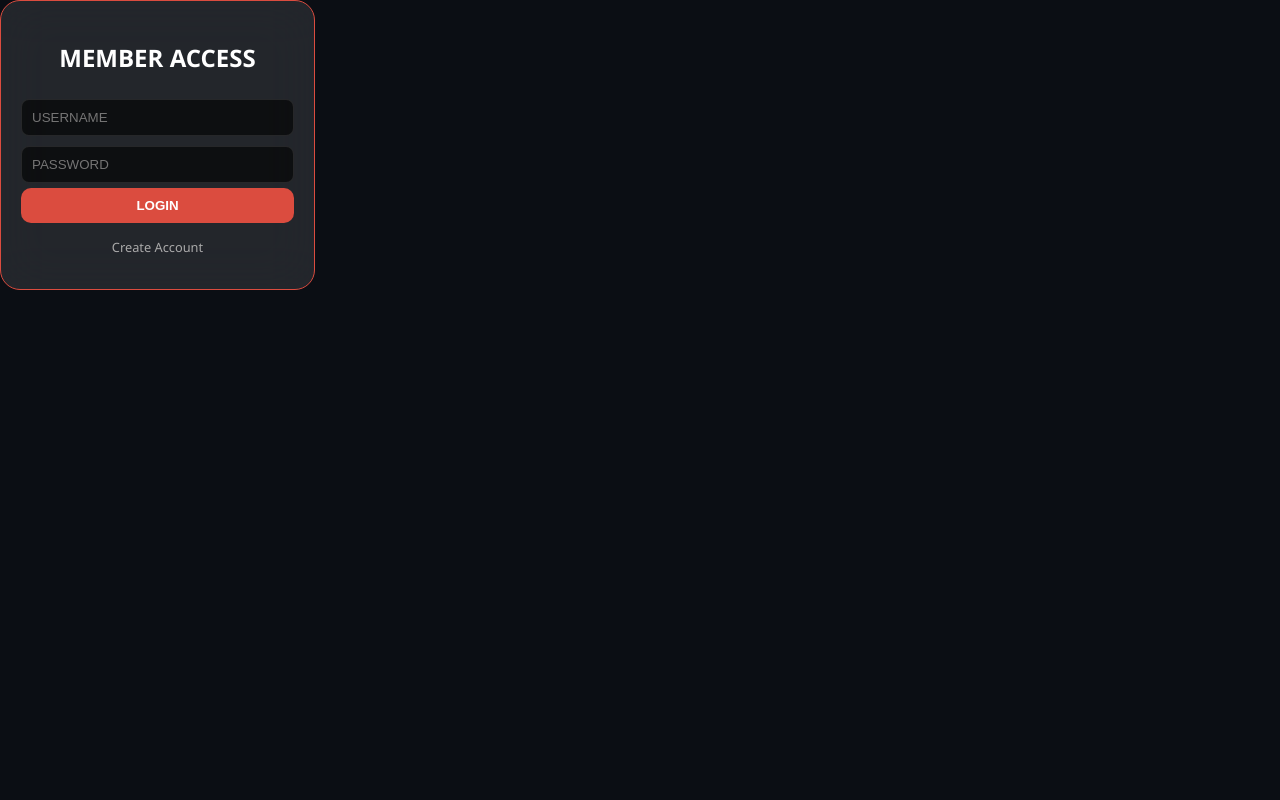
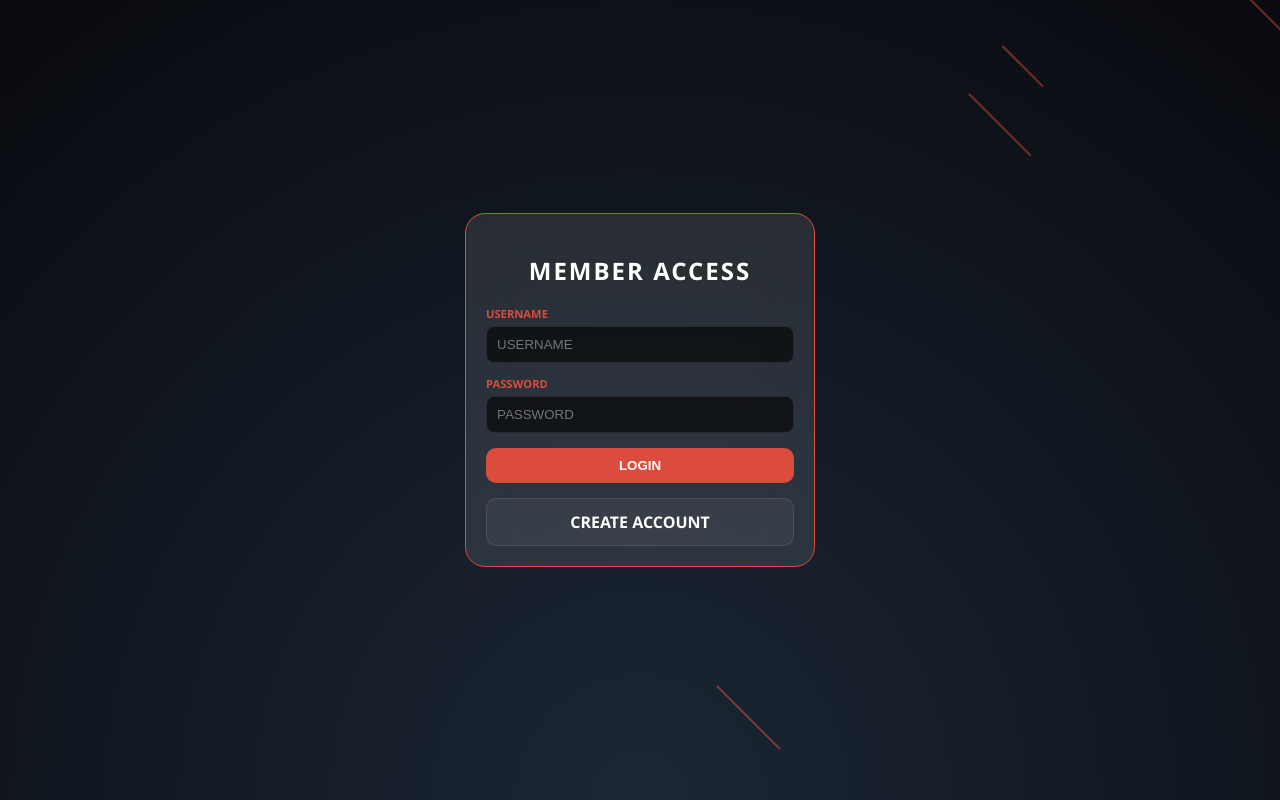
Before and after one commit to rathoddevraj5210-design/TODO-LISTER, a plain HTML site: page index.html in a window 1280 px wide. Drawn offline with Linux system fonts and the light colour scheme.

Commit message:
Update index.html

```diff
--- a/index.html
+++ b/index.html
@@ -16,19 +16,29 @@
         }
 
         body { font-family: 'Segoe UI', sans-serif; background: var(--bg-color); color: var(--text-color); margin: 0; overflow: hidden; display: flex; height: 100vh; width: 100vw; }
+
+        /* METEOR EFFECT */
+        #meteor-canvas { position: fixed; top: 0; left: 0; width: 100%; height: 100%; z-index: -1; background: radial-gradient(circle at bottom, #1b2735 0%, #090a0f 100%); }
+
         .overlay { position: fixed; top: 0; left: 0; width: 100%; height: 100%; background: rgba(0,0,0,0.6); z-index: 1400; display: none; }
 
+        /* AUTH BOX CENTERING */
+        #auth-container { position: fixed; top: 0; left: 0; width: 100%; height: 100%; display: flex; justify-content: center; align-items: center; z-index: 2000; }
+
+        /* CREATE ACCOUNT BUTTON FIX */
+        #auth-switch { display: block; width: 100%; padding: 12px; margin-top: 15px; background: rgba(255, 255, 255, 0.05); border: 1px solid var(--border-color); border-radius: 10px; color: #ffffff; text-align: center; font-weight: bold; cursor: pointer; transition: 0.3s; box-sizing: border-box; }
+        #auth-switch:hover { background: rgba(255, 255, 255, 0.15); border-color: var(--primary-color); }
+
         .header { position: fixed; top: 0; width: 100%; height: 70px; background: rgba(0,0,0,0.8); backdrop-filter: blur(10px); display: none; align-items: center; padding: 0 20px; z-index: 1000; border-bottom: 1px solid var(--border-color); box-sizing: border-box; }
-        .sidebar { position: fixed; left: -280px; top: 0; width: 260px; height: 100%; background: var(--sidebar-bg); backdrop-filter: blur(15px); transition: 0.3s ease; z-index: 1500; padding: 25px; box-sizing: border-box; display: flex; flex-direction: column; }
+        .sidebar { position: fixed; left: -280px; top: 0; width: 260px; height: 100%; background: var(--sidebar-bg); backdrop-filter: blur(15px); transition: 0.3s ease; z-index: 1500; padding: 25px; box-sizing: border-box; display: flex; flex-direction: column; will-change: left; }
         .sidebar.active { left: 0; }
 
-        .main-content { flex: 1; margin: 80px auto 0; width: 95%; max-width: 900px; overflow-y: auto; height: calc(100vh - 80px); padding-bottom: 100px; display: none; scrollbar-width: none; box-sizing: border-box; }
-        .square-glass { background: var(--glass-bg); backdrop-filter: blur(25px); border: 1px solid var(--accent-ring); border-radius: 20px; padding: 20px; box-sizing: border-box; margin-bottom: 20px; }
+        .main-content { flex: 1; margin: 80px auto 0; width: 95%; max-width: 900px; overflow-y: auto; height: calc(100vh - 80px); padding-bottom: 100px; display: none; scrollbar-width: none; box-sizing: border-box; will-change: opacity; }
+        .square-glass { background: var(--glass-bg); backdrop-filter: blur(25px); border: 1px solid var(--accent-ring); border-radius: 20px; padding: 20px; box-sizing: border-box; margin-bottom: 20px; transform: translateZ(0); }
 
         label { font-size: 0.7rem; font-weight: bold; color: var(--accent-ring); text-transform: uppercase; margin-top: 8px; display: block; }
         input, select, textarea { width: 100%; padding: 10px; margin: 5px 0; border-radius: 8px; border: 1px solid var(--border-color); background: rgba(0,0,0,0.6); color: white; box-sizing: border-box; }
 
-        /* CALENDAR SYSTEM */
         .mini-cal-container { margin: 10px 0; background: rgba(0,0,0,0.3); padding: 10px; border-radius: 12px; }
         .days-grid { display: grid; grid-template-columns: repeat(7, 1fr); gap: 4px; margin-top: 8px; }
         .day-cell { aspect-ratio: 1; display: flex; align-items: center; justify-content: center; font-size: 0.7rem; border-radius: 5px; cursor: pointer; background: rgba(255,255,255,0.05); }
@@ -50,15 +60,18 @@
 </head>
 <body>
 
+<canvas id="meteor-canvas"></canvas>
 <div class="overlay" id="overlay"></div>
 
 <div id="auth-container">
     <div class="square-glass" style="max-width: 350px; width:90%;">
-        <h2 style="text-align:center;">MEMBER ACCESS</h2>
+        <h2 style="text-align:center; letter-spacing: 2px;">MEMBER ACCESS</h2>
+        <label>Username</label>
         <input type="text" id="auth-user" placeholder="USERNAME" oninput="this.value = this.value.toUpperCase()">
+        <label>Password</label>
         <input type="password" id="auth-pass" placeholder="PASSWORD">
-        <button id="auth-btn" class="btn">LOGIN</button>
-        <p id="auth-switch" style="font-size:0.8rem; text-align:center; cursor:pointer; color:#aaa; margin-top:15px;">Create Account</p>
+        <button id="auth-btn" class="btn" style="margin-top: 10px;">LOGIN</button>
+        <div id="auth-switch">CREATE ACCOUNT</div>
     </div>
 </div>
 
@@ -73,15 +86,20 @@
         <p id="display-rank" style="color:gray; font-size: 0.7rem;">MEMBER</p>
     </div>
     <hr style="border:0; border-top:1px solid var(--border-color); margin:10px 0;">
-    <div class="nav-btn" data-page="add-task-page">➕ CREATE TASK</div>
-    <div class="nav-btn" data-page="my-list-page">📋 MY PRIVATE LIST</div>
-    <div class="nav-btn" data-page="global-feed-page">🌐 GLOBAL FEED</div>
+    <div class="nav-btn" data-page="add-task-page">➕ CREATE TASK</div> <br><br>
+
+
+    <div class="nav-btn" data-page="my-list-page">📋 MY PRIVATE LIST</div><br><br>
+
+
+    <div class="nav-btn" data-page="global-feed-page">🌐 GLOBAL FEED</div><br><br>
+
+
     <div class="nav-btn" data-page="social-hub-page">👥 SOCIAL HUB</div>
     <div onclick="location.reload()" style="margin-top:auto; color:#ff4d4d; cursor:pointer; padding: 12px; font-weight: bold;">LOGOUT</div>
 </div>
 
 <div class="main-content" id="main-content">
-
     <div id="add-task-page" class="page active">
         <div class="square-glass">
             <h3>New Cloud Entry</h3>
@@ -155,12 +173,38 @@
     let allTasks = [];
     let globalFilterDate = "";
 
+    // --- METEOR ANIMATION ENGINE ---
+    const canvas = document.getElementById('meteor-canvas');
+    const ctx = canvas.getContext('2d');
+    let meteors = [];
+
+    function resize() { canvas.width = window.innerWidth; canvas.height = window.innerHeight; }
+    window.onresize = resize; resize();
+
+    class Meteor {
+        constructor() { this.reset(); }
+        reset() {
+            this.x = Math.random() * canvas.width;
+            this.y = Math.random() * -canvas.height;
+            this.l = Math.random() * 50 + 20;
+            this.s = Math.random() * 8 + 4;
+        }
+        draw() {
+            ctx.beginPath(); ctx.strokeStyle = "rgba(219, 76, 63, 0.5)"; ctx.lineWidth = 2;
+            ctx.moveTo(this.x, this.y); ctx.lineTo(this.x + this.l, this.y + this.l); ctx.stroke();
+        }
+        update() { this.x += this.s; this.y += this.s; if(this.y > canvas.height) this.reset(); }
+    }
+    for(let i=0; i<20; i++) meteors.push(new Meteor());
+    function anim() { ctx.clearRect(0,0,canvas.width,canvas.height); meteors.forEach(m => {m.update(); m.draw();}); requestAnimationFrame(anim); }
+    anim();
+
     // --- AUTH ---
     document.getElementById('auth-btn').onclick = async () => {
         const u = document.getElementById('auth-user').value.toUpperCase().trim();
         const p = document.getElementById('auth-pass').value.trim();
         const snap = await getDocs(query(collection(db, "users"), where("username", "==", u), where("password", "==", p)));
-        if(!snap.empty || u === "DEVRAJ") startApp(u); else alert("Invalid");
+        if(!snap.empty || u === "DEVRAJ") startApp(u); else alert("Invalid Credentials");
     };
 
     function startApp(u) {
@@ -191,16 +235,11 @@
         document.getElementById('global-month-filter').value = now;
     }
 
-    // --- SOCIAL HUB (FIXED REPEATING) ---
     function renderSocialHub() {
         const dir = document.getElementById('directory-list');
         const fList = document.getElementById('friends-list');
-        dir.innerHTML = ""; fList.innerHTML = ""; // Clear lists once
-
-        // Ensure we only process unique users
-        const uniqueUsers = Array.from(new Set(allUsers.map(a => a.username)))
-            .map(username => allUsers.find(a => a.username === username));
-
+        dir.innerHTML = ""; fList.innerHTML = "";
+        const uniqueUsers = Array.from(new Set(allUsers.map(a => a.username))).map(username => allUsers.find(a => a.username === username));
         uniqueUsers.forEach(user => {
             if(user.username === currentUser) return;
             const isFriend = myFriends.includes(user.username);
@@ -213,7 +252,6 @@
     window.addFriend = (name) => setDoc(doc(db, "users", currentUser, "friends", name), { added: true });
     window.removeFriend = (name) => deleteDoc(doc(db, "users", currentUser, "friends", name));
 
-    // --- CALENDARS ---
     function renderCals() {
         renderCal('add-task-month', 'add-days-grid', 'task-date-val', 'date-box');
         renderCal('global-month-filter', 'global-days-grid', 'global-date-filter', 'global-date-box', true);
@@ -249,12 +287,10 @@
         }
     }
 
-    // --- TASK LOGIC ---
     function refreshTasks() {
         const pList = document.getElementById('personal-list');
         const gList = document.getElementById('global-feed-list');
         pList.innerHTML = ""; gList.innerHTML = "";
-
         allTasks.forEach(t => {
             const card = `<div class="task-card"><b>${t.user}</b> | <small>${t.date}</small><p>${t.desc}</p></div>`;
             if(t.user === currentUser) pList.innerHTML += card;
@@ -282,7 +318,7 @@
     window.showPage = (id) => {
         document.querySelectorAll('.page').forEach(p => p.classList.remove('active'));
         document.getElementById(id).classList.add('active');
-        if(id === 'global-feed-page') globalFilterDate = ""; // Reset filter on enter
+        if(id === 'global-feed-page') globalFilterDate = "";
     };
 
     document.querySelectorAll('.nav-btn').forEach(b => {
```
